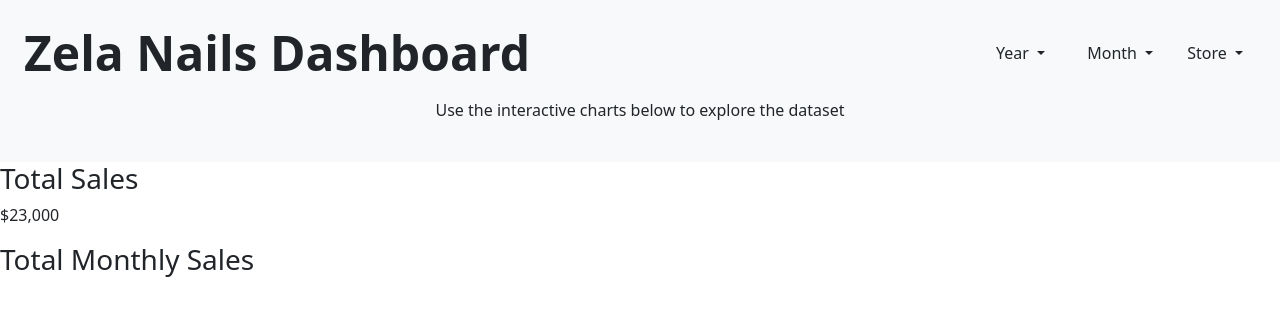
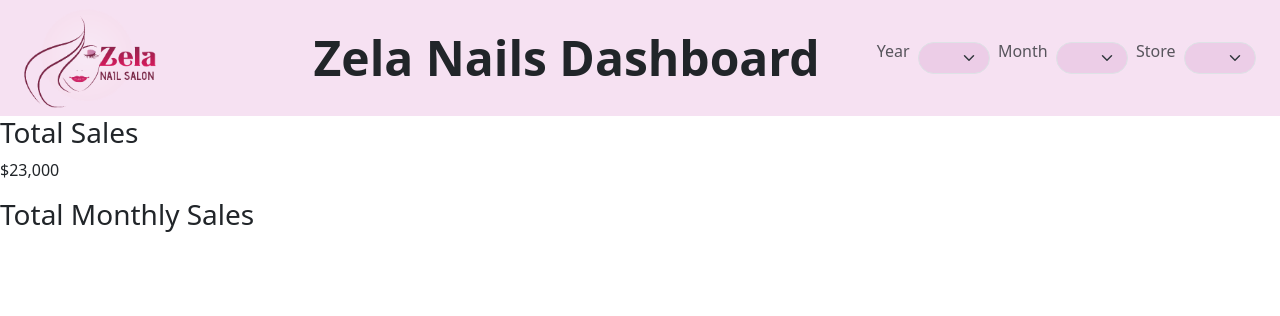
Before and after one commit to dagimg16/zela-sales-dashboard, a Flask app: page / in a window 1280 px wide. Shown: the top 316 px of the page. Run offline with Flask 3, Linux system fonts and the light colour scheme; lists and menus that the app fills with data are empty; some libraries are stand-ins or nearby versions.

Commit message:
added png logo and changed dashboard header

```diff
--- a/app.py
+++ b/app.py
@@ -121,4 +121,5 @@ def get_sales_by_channel():
 
 
 if __name__ == "__main__":
-    app.run(debug = True, port=5002)
+    debug_mode = os.environ.get('FLASK_ENV') == 'development'
+    app.run(debug=debug_mode)
--- a/static/css/style.css
+++ b/static/css/style.css
@@ -0,0 +1,10 @@
+.custom-jumbotron {
+    background-color: #f6e1f2;
+}
+
+.form-select {
+    background-color: #eccde7;
+    border-radius: 1rem;
+    padding: .2rem 2.2rem;
+    font-size: 1rem;
+  }
--- a/templates/index.html
+++ b/templates/index.html
@@ -4,36 +4,30 @@
     <meta charset="UTF-8">
     <meta name="viewport" content="width=device-width, initial-scale=1.0">
     <title>Zela Nails Dashboard</title>
+
     <link href="https://cdn.jsdelivr.net/npm/bootstrap@5.3.2/dist/css/bootstrap.min.css" rel="stylesheet" integrity="sha384-T3c6CoIi6uLrA9TneNEoa7RxnatzjcDSCmG1MXxSR1GAsXEV/Dwwykc2MPK8M2HN" crossorigin="anonymous">
+    <link rel="stylesheet" href="{{ url_for('static', filename='css/style.css') }}">
 </head>
     <script src="https://cdn.plot.ly/plotly-latest.min.js"></script>
 <body>
-    <div class="jumbotron text-center bg-light">
-        <div class="container-fluid p-4">
+    <div class="jumbotron text-center custom-jumbotron">
+        <div class="container-fluid py-2 px-4">
           <div class="d-flex justify-content-between align-items-center">
+            <img src="{{ url_for('static', filename='logo.png') }}" alt="Zela Nails Logo" style="height: 100px; margin-right: 100px;">
             <h1 class="display-5 fw-bold m-0">Zela Nails Dashboard</h1>
             <div class="d-flex gap-2">
-                <div class="dropdown me-2">
-                    <button class="btn btn-default dropdown-toggle" type="button" id="yearDropdown" data-toggle="dropdown">
-                        Year <span class="caret"></span>
-                    </button>
-                    <ul class="dropdown-menu dropdown-menu-end" role="menu" aria-labelledby="menu1"></ul>
-                </div>
-                <div class="dropdown">
-                    <button class="btn btn-default dropdown-toggle" type="button" id="monthDropdown" data-toggle="dropdown">
-                        Month <span class="caret"></span>
-                    </button>
-                    <ul class="dropdown-menu dropdown-menu-end" role="menu" aria-labelledby="menu1"></ul>
-                </div>
-                <div class="dropdown">
-                    <button class="btn btn-default dropdown-toggle" type="button" id="storeDropdown" data-toggle="dropdown">
-                        Store<span class="caret"></span>
-                    </button>
-                    <ul class="dropdown-menu dropdown-menu-end" role="menu" aria-labelledby="menu1"></ul>
-                </div>
+                <h6 class ="card-title mb-2 text-muted">Year</h6>
+                <select id="yearDropDown" class="form-select" onchange="optionChanged(this.value)"></select>
+
+                <h6 class ="card-title mb-2 text-muted">Month</h6>
+                <select id="monthDropDown" class="form-select" onchange="optionChanged(this.value)"></select>
+
+                <h6 class ="card-title mb-2 text-muted">Store</h6>
+                <select id="storeDropDown" class="form-select" onchange="optionChanged(this.value)"></select>
+
+
           </div>
         </div>
-        <p class="mt-3">Use the interactive charts below to explore the dataset</p>
       </div>
     </div>
     <div id="totalSalesBox" class = "kpi-box">
```
Also changed, not shown: static/logo.png (added).
